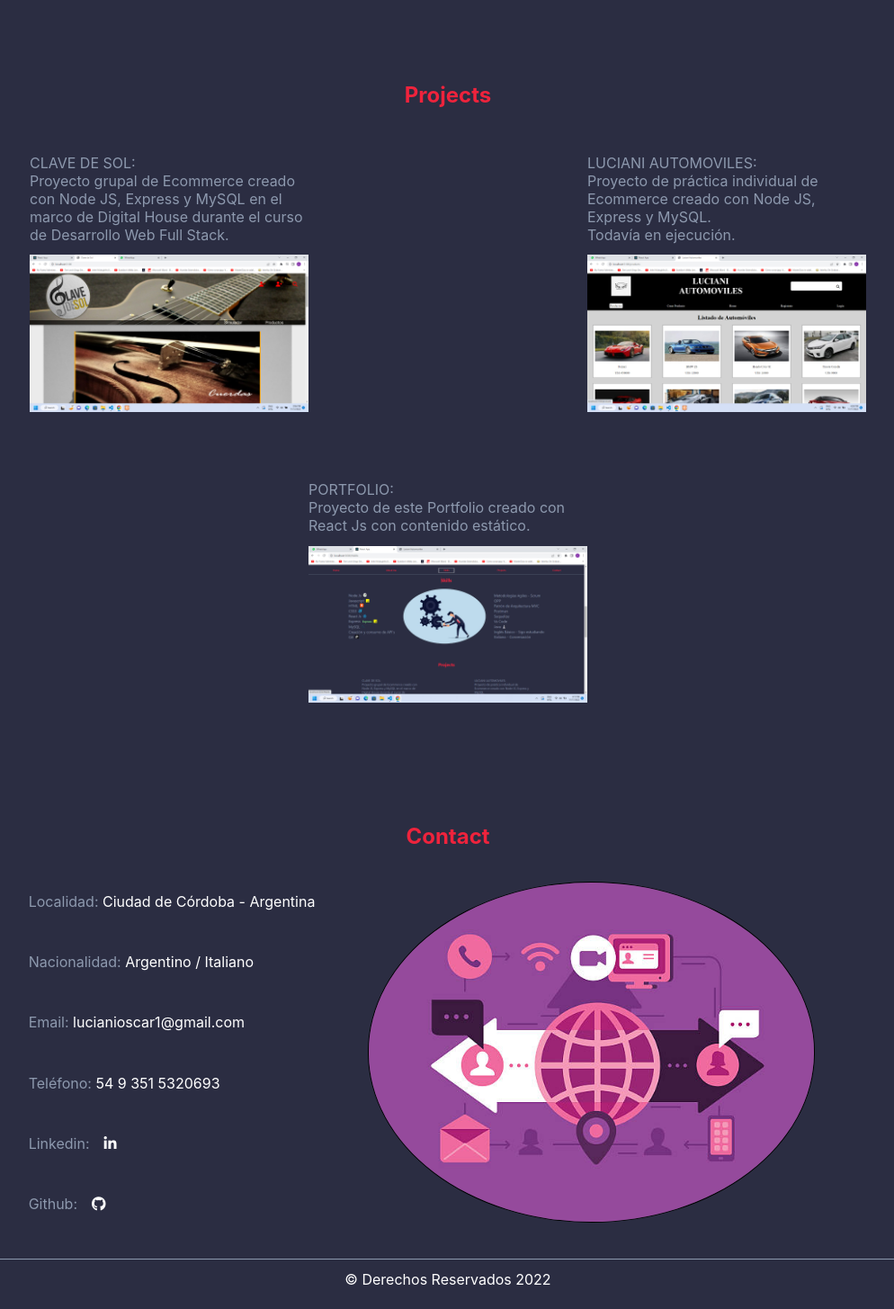
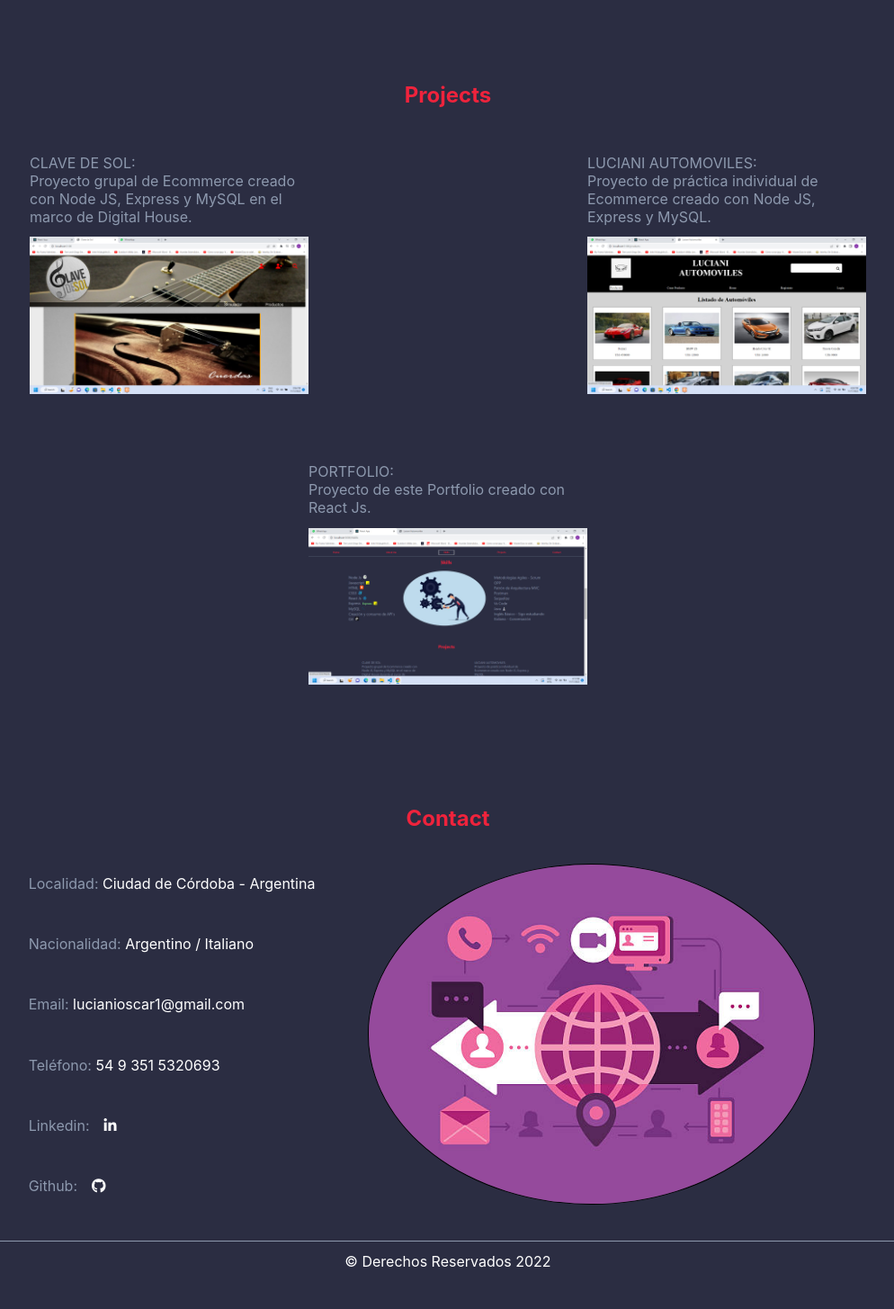
Before and after one commit to OLuciani/portfolio-react-js, a React (Create React App) app: page / in a window 1280 px wide. Shown: the part 1114-2569 px from the top of the page at 90% size, without its empty margins (142-1136 px from the left). Built offline with nearby package versions, Linux system fonts and the light colour scheme.

Commit message:
Modificaciones en Projects.js y retoques

```diff
--- a/src/components/Footer.js
+++ b/src/components/Footer.js
@@ -4,18 +4,9 @@ import "./footer.css";
 function Footer() {
   return (
     <>
-       {/*  <a href="https:/linkedin.com/in/oscarluciani">
-          <i className="fa-brands fa-linkedin-in icon-linkedin" />
-        </a>
-
-        <a href="https://github.com/OLuciani">
-          <i className="fa-brands fa-github icon-github" />
-        </a>
- */}
-        <div class="div-copyright">
-            <p class="copyright">© Derechos Reservados 2022</p>
-          </div>
-
+      <div className="div-copyright">
+        <p className="copyright">© Derechos Reservados 2022</p>
+      </div>
     </>
   )
 }
--- a/src/components/Navbar.js
+++ b/src/components/Navbar.js
@@ -26,7 +26,7 @@ function Navbar() {
           </div>
 
           <i onClick={()=>{let occult = document.querySelector(".sidebar");
-          occult.style.display = "block"}} class="fa-solid fa-bars icono-burger image-icon"></i>
+          occult.style.display = "block"}} className="fa-solid fa-bars icono-burger image-icon"></i>
         </nav>
       </div>
 
--- a/src/components/Projects.js
+++ b/src/components/Projects.js
@@ -13,7 +13,7 @@ function Projects() {
 
         <div className="caja-projects">
           <div className="div-text-project">
-            <p className="text-projects">CLAVE DE SOL:<br/>Proyecto grupal de Ecommerce creado con Node JS, Express y MySQL en el marco de Digital House durante el curso de Desarrollo Web Full Stack.</p>
+            <p className="text-projects">CLAVE DE SOL:<br/>Proyecto grupal de Ecommerce creado con Node JS, Express y MySQL en el marco de Digital House.</p>
           </div>
 
           <img className="image-project" src={imagenclavedesol} alt="imagen-clave-de-sol" />
@@ -21,7 +21,7 @@ function Projects() {
 
         <div className="caja-projects">
           <div className="div-text-project">
-            <p className="text-projects">LUCIANI AUTOMOVILES:<br/>Proyecto de práctica individual de Ecommerce creado con Node JS, Express y MySQL.<br/>Todavía en ejecución.</p>
+            <p className="text-projects">LUCIANI AUTOMOVILES:<br/>Proyecto de práctica individual de Ecommerce creado con Node JS, Express y MySQL.</p>
           </div>
 
           <img className="image-project" src={imagenlucianiautomoviles} alt="imagen-luciani-automoviles" />
@@ -29,7 +29,7 @@ function Projects() {
 
         <div className="caja-projects">
           <div className="div-text-project">
-            <p className="text-projects">PORTFOLIO:<br/>Proyecto de este Portfolio creado con React Js con contenido estático.</p>
+            <p className="text-projects">PORTFOLIO:<br/>Proyecto de este Portfolio creado con React Js.</p>
           </div>
 
           <img className="image-project" src={imagenportfolio} alt="imagen-portfolio" />
```
